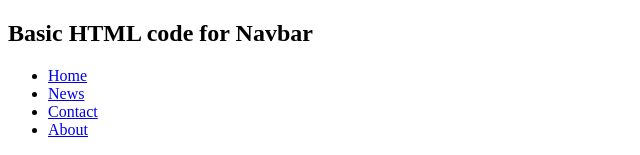
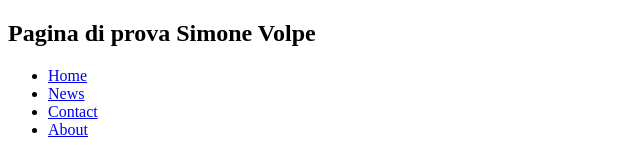
Before and after one commit to simonevolpe1234/simonevolpe1234.github.io, a plain HTML site: page index.html in a window 1280 px wide. Shown: the top 155 px of the page, without its empty margins (0-640 px from the left). Drawn offline with Linux system fonts and the light colour scheme.

Commit message:
Update heading text in index.html

```diff
--- a/index.html
+++ b/index.html
@@ -2,7 +2,7 @@
 <html>
 <body>
 
-<h2>Basic HTML code for Navbar</h2>
+<h2>Pagina di prova Simone Volpe</h2>
 
 <ul>
   <li><a href="#home">Home</a></li>
```
